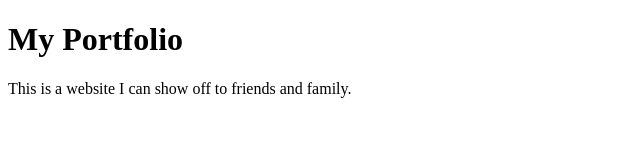
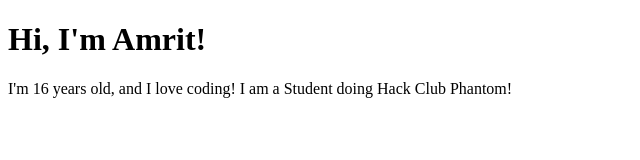
Before and after one commit to AmritParadox-27/my-portfolio, a plain HTML site: page index.html in a window 1280 px wide. Shown: the whole page, without its empty margins (0-640 px from the left). Drawn offline with Linux system fonts and the light colour scheme.

Commit message:
make the page about me

```diff
--- a/index.html
+++ b/index.html
@@ -1,10 +1,10 @@
 <!DOCTYPE html>
 <html>
 	<head>
-		<title>My Portfolio</title>
+		<title>Amrit's Portfolio</title>
 	</head>
 	<body>
-		<h1>My Portfolio</h1>
-		<p>This is a website I can show off to friends and family.</p>
+		<h1>Hi, I'm Amrit!</h1>
+		<p>I'm 16 years old, and I love coding! I am a Student doing Hack Club Phantom!</p>
 	</body>
 </html>
```
